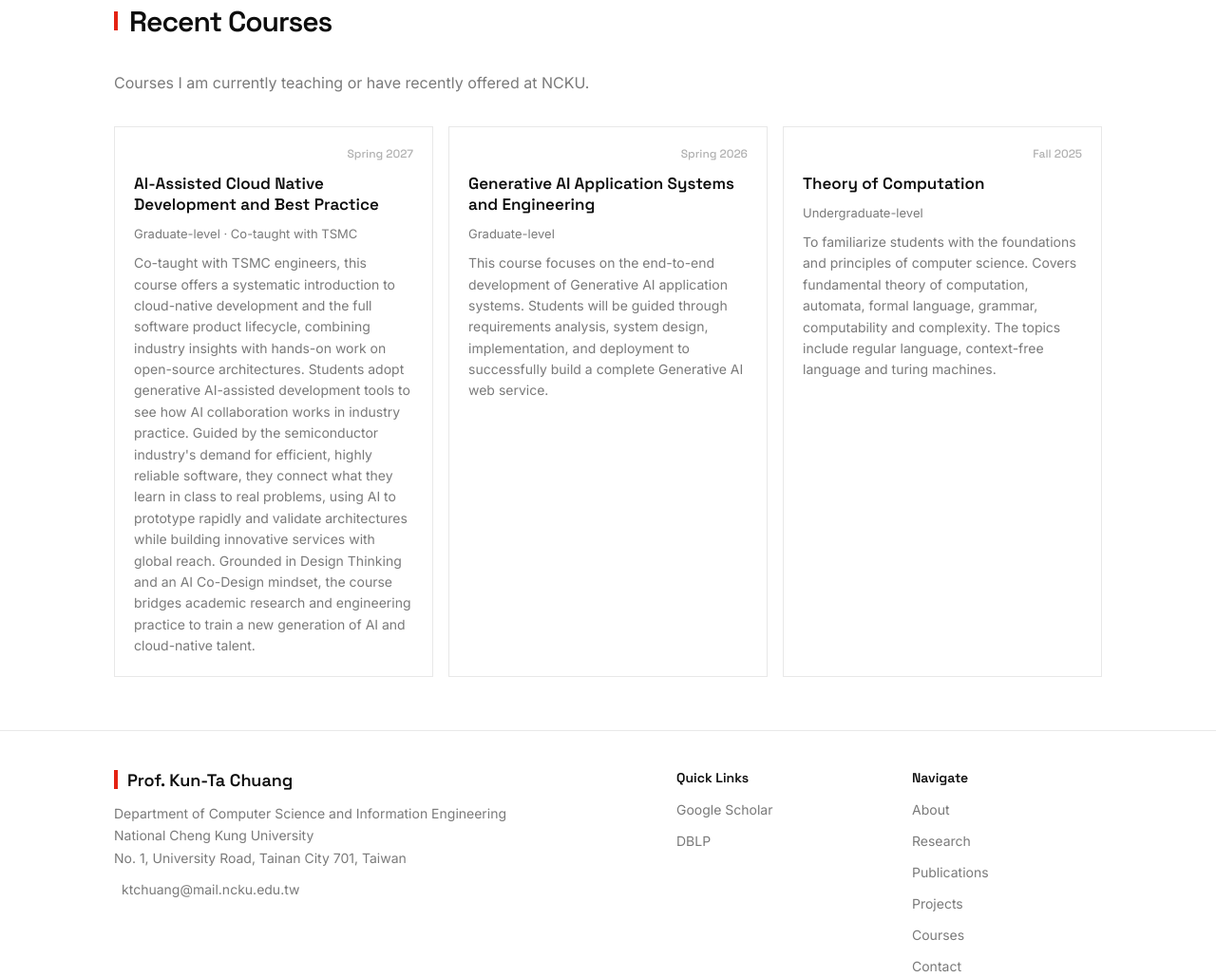
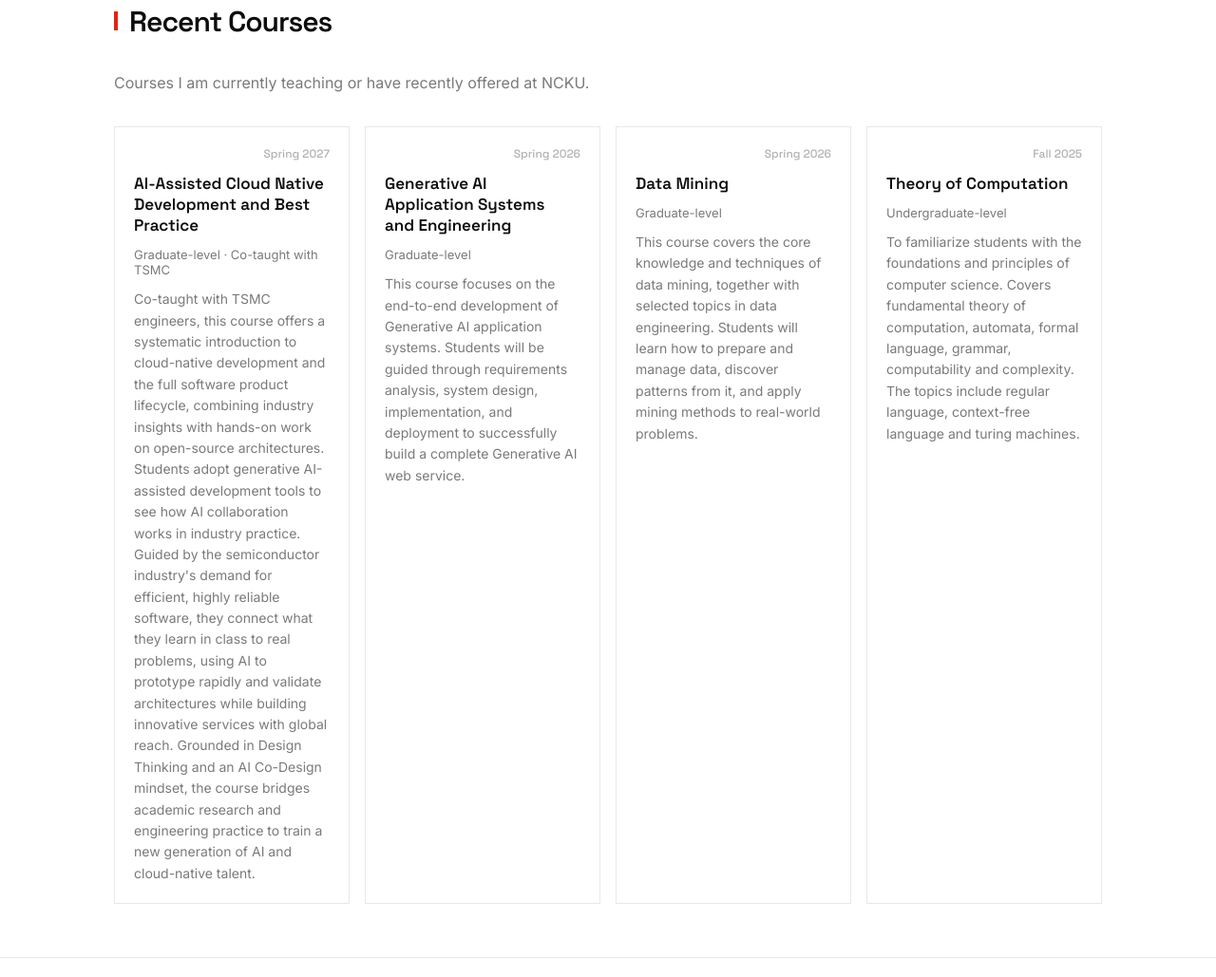
Before and after one commit to ktchuang/person_cv, a plain HTML site: page index.html in a window 1280 px wide. Shown: the part 4856-5885 px from the top of the page at 95% size. Drawn offline with Linux system fonts and the light colour scheme.

Commit message:
Add Data Mining course to Recent Courses
Co-Authored-By: Claude Fable 5.2 <noreply@anthropic.com>

```diff
--- a/index.html
+++ b/index.html
@@ -398,6 +398,15 @@
       <div class="course-card">
         <div class="course-top">
           <i class="lucide-book-open"></i>
+          <span class="semester">Spring 2026</span>
+        </div>
+        <h3>Data Mining</h3>
+        <span class="course-code">Graduate-level</span>
+        <p>This course covers the core knowledge and techniques of data mining, together with selected topics in data engineering. Students will learn how to prepare and manage data, discover patterns from it, and apply mining methods to real-world problems.</p>
+      </div>
+      <div class="course-card">
+        <div class="course-top">
+          <i class="lucide-book-open"></i>
           <span class="semester">Fall 2025</span>
         </div>
         <h3>Theory of Computation</h3>
```
